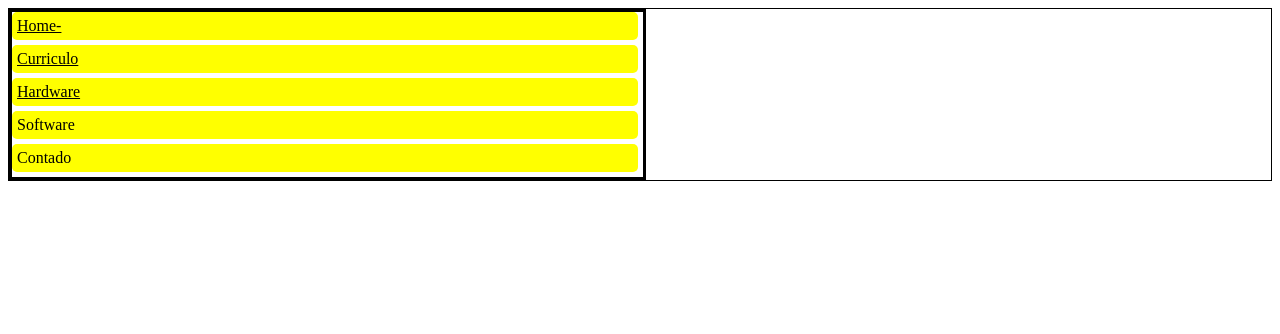
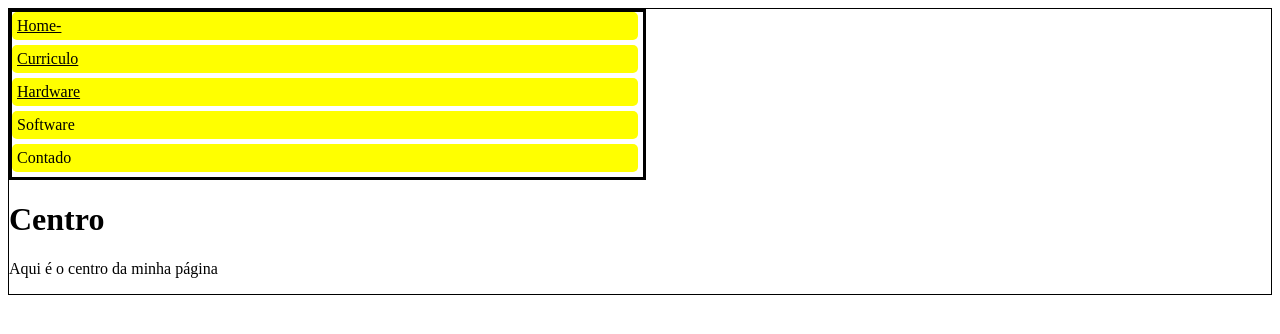
Before and after one commit to josegui07/jose, a plain HTML site: page index.html in a window 1280 px wide. Drawn offline with Linux system fonts and the light colour scheme.

Commit message:
Update index.html
modifiquei minha página no index

```diff
--- a/index.html
+++ b/index.html
@@ -37,5 +37,10 @@
 
     </div>
 <div id="centro">
+
+<h1>Centro</h1>
+<p>
+Aqui é o centro da minha página
+</p>
 </body>
 </html>
```
